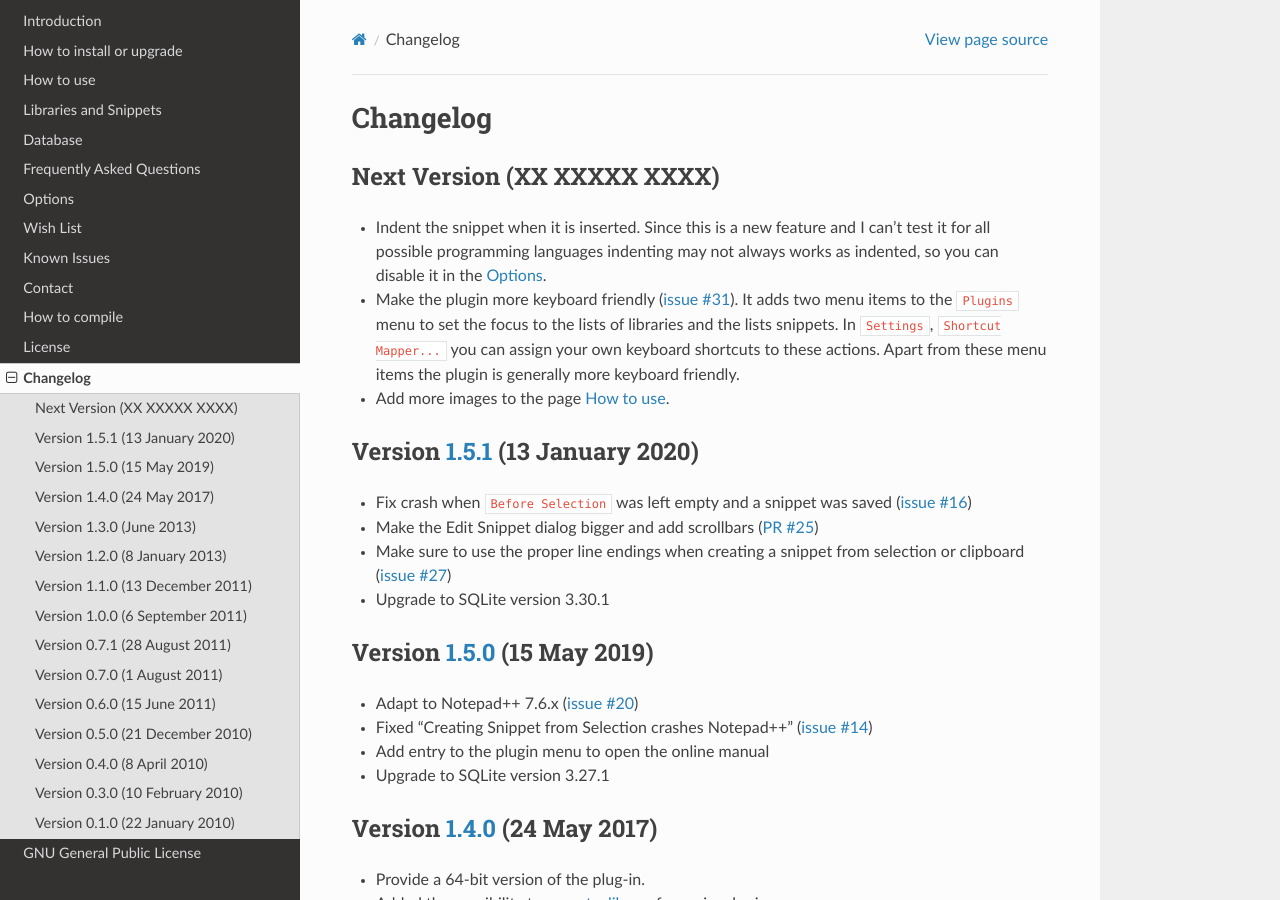
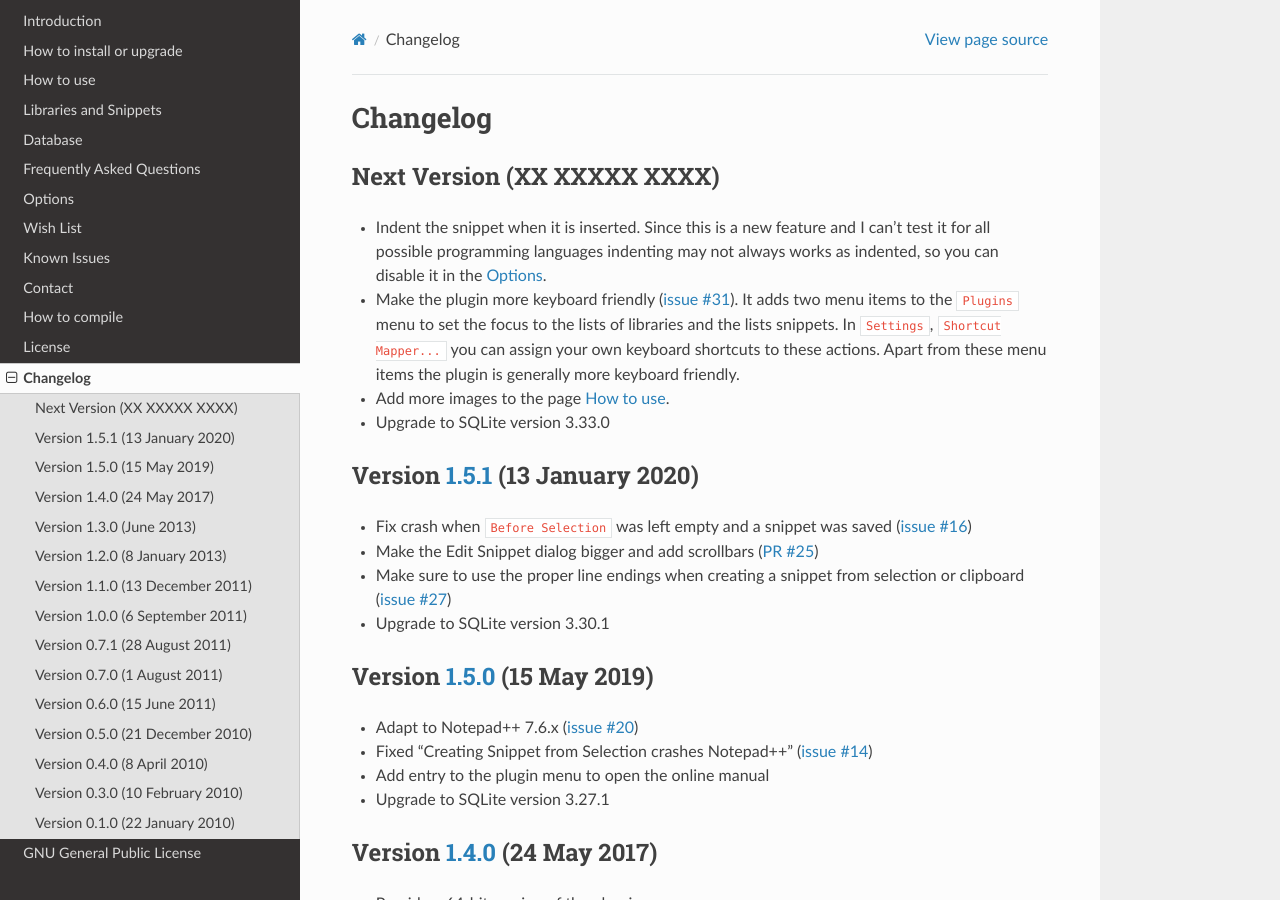
Before and after one commit to ffes/nppsnippets, a Sphinx documentation site: the page built from docs/changelog.rst, in a window 1280 px wide and 900 px high. Built offline with Sphinx 7.4.7 and the Read the Docs theme 2.0.0, drawn with Linux system fonts in a browser that asks for light colours.

Commit message:
Upgrade to SQLite v3.33.0

```diff
--- a/docs/changelog.rst
+++ b/docs/changelog.rst
@@ -15,6 +15,8 @@ Next Version (XX XXXXX XXXX)
    Apart from these menu items the plugin is generally more keyboard friendly.
 
 -  Add more images to the page :ref:`usage`.
+
+-  Upgrade to SQLite version 3.33.0
 
 .. _issue #31: https://github.com/ffes/nppsnippets/issues/31
 
```
Also changed, not shown: 1 other file.
